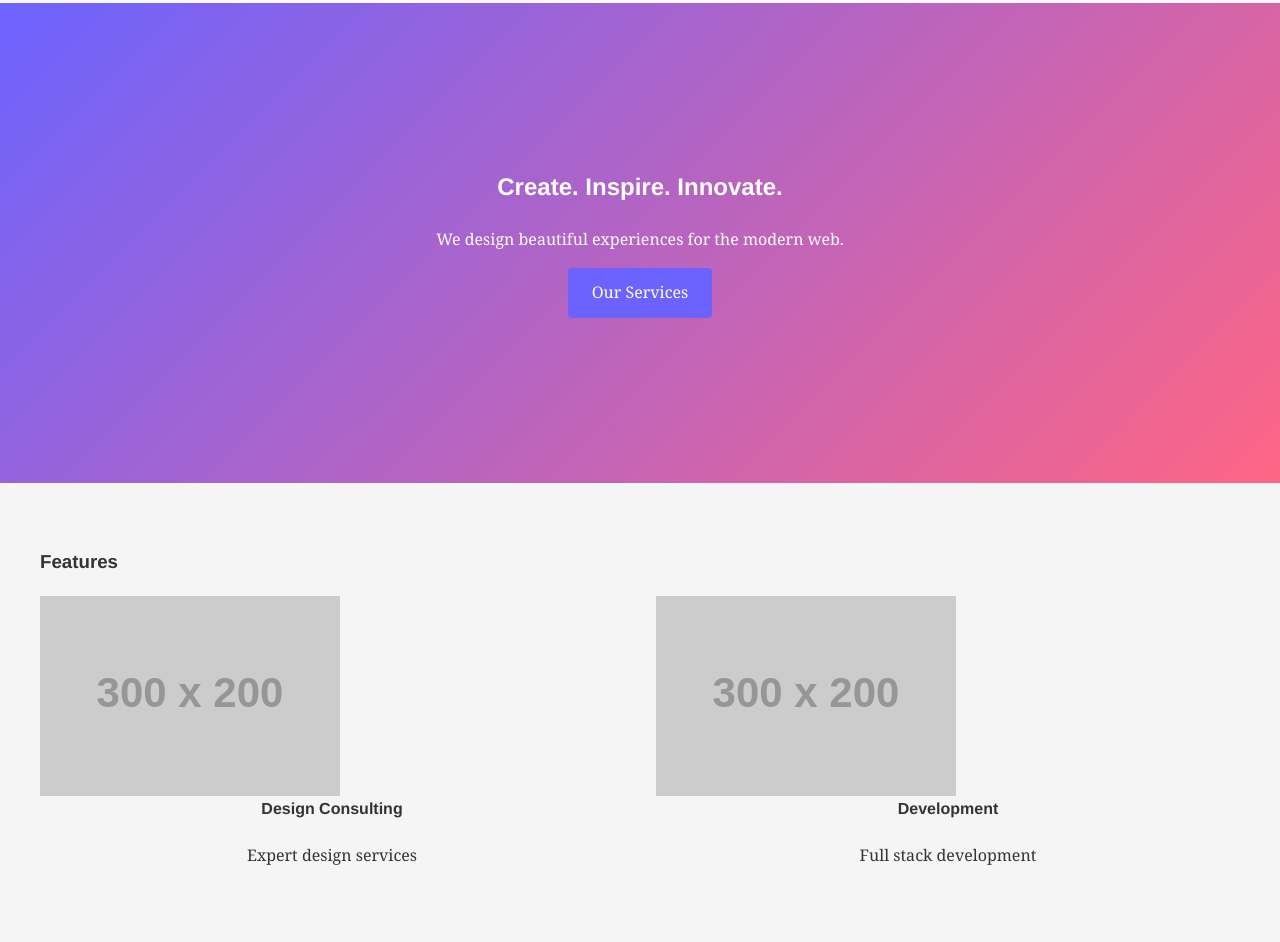
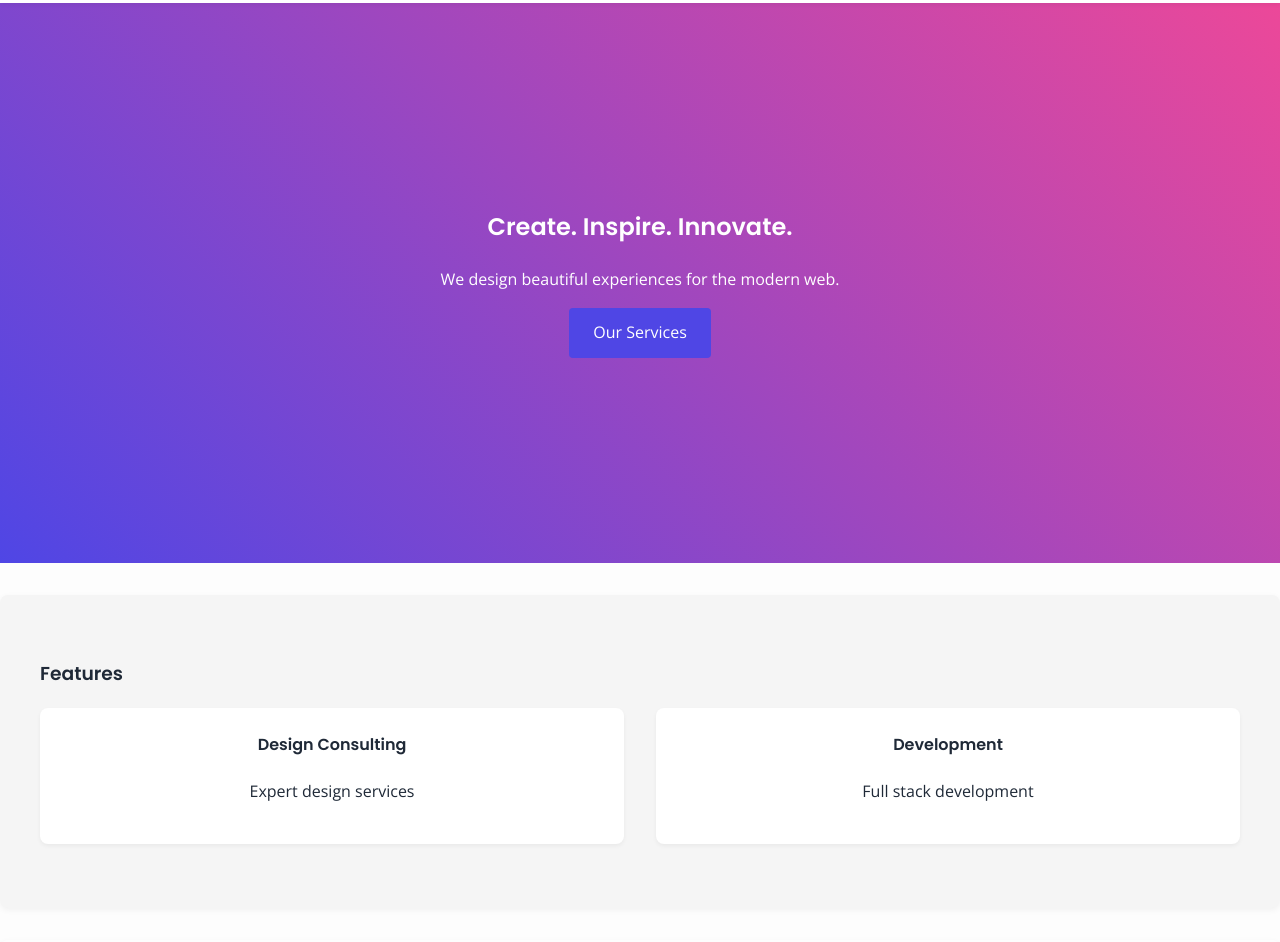
Before and after one commit to issou2025/mci, a plain HTML site: page index.html in a window 1280 px wide. Shown: the part 80-1022 px from the top of the page. Drawn offline with nearby package versions, Linux system fonts and the light colour scheme; placeholder pictures from the web are drawn by us.

Commit message:
Modernize design and remove images

```diff
--- a/css/base.css
+++ b/css/base.css
@@ -1,12 +1,13 @@
 /* Base styles */
-/* Set up font stacks and soft color palette */
+/* Modern font stacks and soft color palette */
+@import url('https://fonts.googleapis.com/css2?family=Open+Sans:wght@400;600&family=Poppins:wght@600&display=swap');
 :root {
-    --color-primary: #6c63ff; /* Accent color 1 */
-    --color-secondary: #ff6584; /* Accent color 2 */
-    --color-background: #ffffff;
-    --color-text: #333333;
-    --font-heading: 'Helvetica Neue', Arial, sans-serif;
-    --font-body: 'Georgia', serif;
+    --color-primary: #4f46e5; /* Indigo 600 */
+    --color-secondary: #ec4899; /* Pink 500 */
+    --color-background: #fdfdfd;
+    --color-text: #1f2937;
+    --font-heading: 'Poppins', sans-serif;
+    --font-body: 'Open Sans', sans-serif;
 }
 
 html {
@@ -23,6 +24,7 @@ body {
     color: var(--color-text);
     background-color: var(--color-background);
     line-height: 1.6;
+    font-size: 1rem;
 }
 
 h1, h2, h3, h4 {
--- a/css/components.css
+++ b/css/components.css
@@ -18,6 +18,10 @@
 
 .feature, .service {
     text-align: center;
+    padding: 1.5rem;
+    background: #ffffff;
+    border-radius: 8px;
+    box-shadow: 0 2px 4px rgba(0,0,0,0.05);
 }
 .feature__img,
 .service__img,
--- a/css/layout.css
+++ b/css/layout.css
@@ -1,9 +1,10 @@
 /* Layout styles */
 .header {
-    background: #f9f9f9;
+    background: #ffffff;
     position: sticky;
     top: 0;
     z-index: 10;
+    box-shadow: 0 2px 4px rgba(0,0,0,0.05);
 }
 .header__inner {
     max-width: 1200px;
@@ -32,11 +33,11 @@
 }
 
 .hero {
-    min-height: 60vh;
+    min-height: 70vh;
     display: flex;
     align-items: center;
     justify-content: center;
-    background: linear-gradient(135deg, var(--color-primary), var(--color-secondary));
+    background: linear-gradient(45deg, var(--color-primary), var(--color-secondary));
     color: #fff;
     text-align: center;
     padding: 2rem 1rem;
@@ -44,9 +45,14 @@
 
 .section {
     padding: 4rem 1rem;
+    margin: 2rem 0;
+    border-radius: 8px;
+    box-shadow: 0 2px 6px rgba(0,0,0,0.05);
 }
 .section--alt {
     background: #f5f5f5;
+    border-radius: 8px;
+    box-shadow: 0 2px 6px rgba(0,0,0,0.05);
 }
 .section__inner {
     max-width: 1200px;
--- a/index.html
+++ b/index.html
@@ -107,8 +107,7 @@ new content automatically.
             services.forEach(s => {
                 const div = document.createElement('div');
                 div.className = 'feature';
-                div.innerHTML = `<img src="${s.img}" alt="${s.title}" loading="lazy">
-                <h4 class="feature__title">${s.title}</h4><p class="feature__desc">${s.desc}</p>`;
+                div.innerHTML = `<h4 class="feature__title">${s.title}</h4><p class="feature__desc">${s.desc}</p>`;
                 featureList.appendChild(div);
             });
         }
```
Also changed, not shown: about.html (+1 -1 lines), contact.html (+1 -3 lines), services/index.html (+1 -1 lines).
